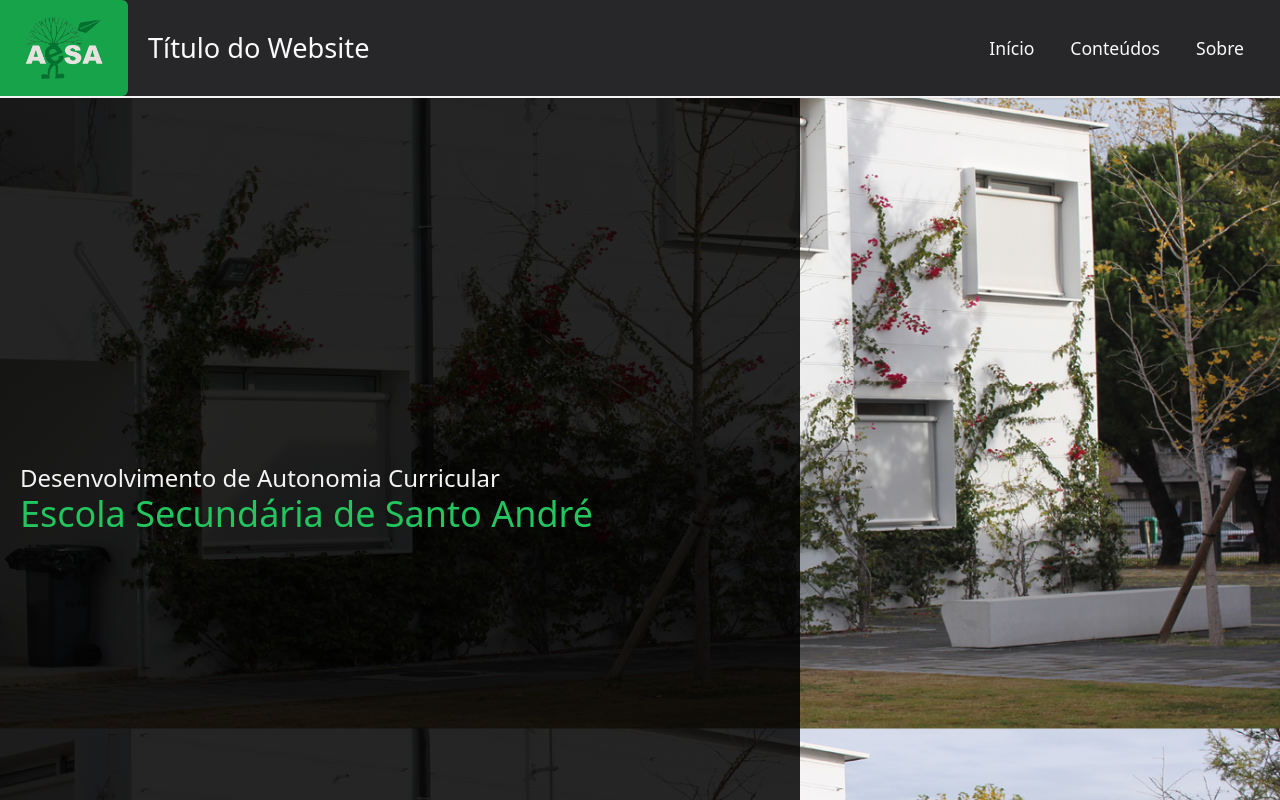
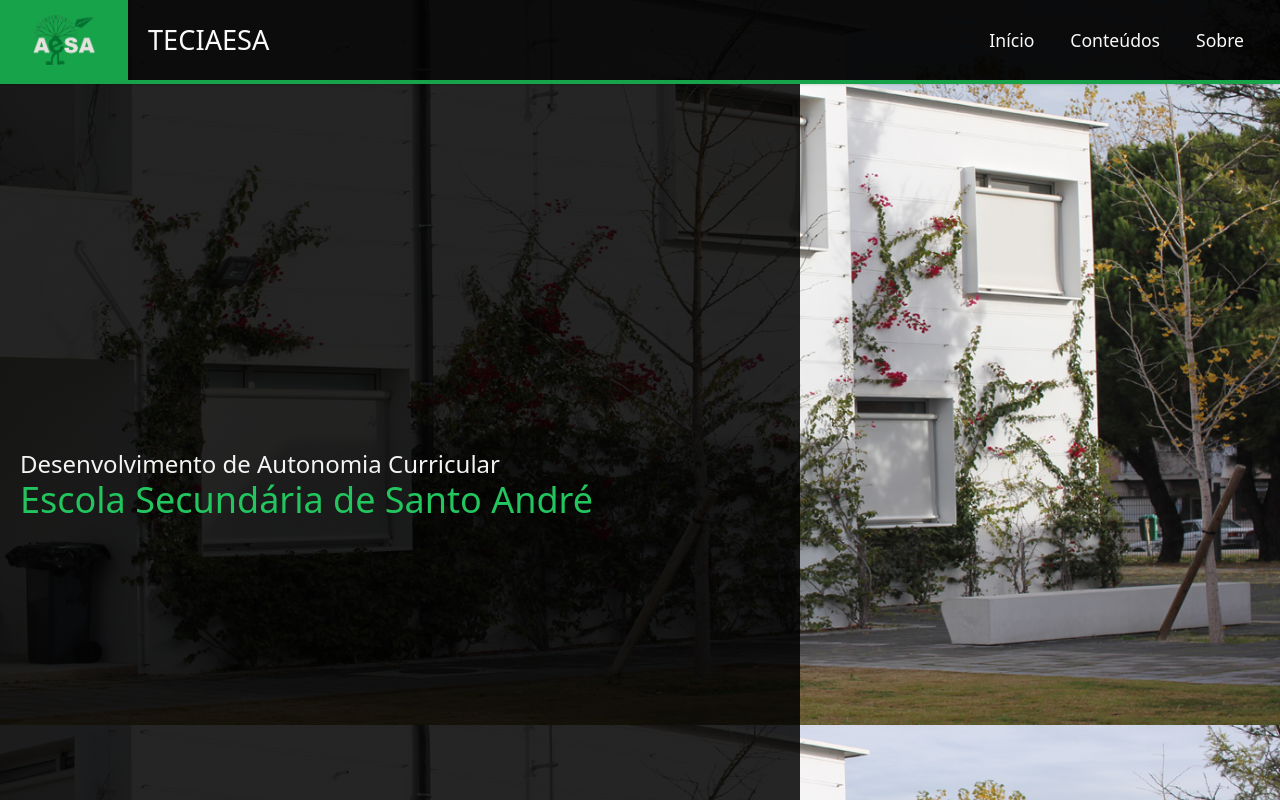
Before and after one commit to OVasconceloss/dac-website-23-24, a React (Vite) app: page / in a window 1280 px wide. Shown: the top 800 px of the page. Built offline with nearby package versions, Linux system fonts and the light colour scheme.

Commit message:
:sparkles: feat: change the header elements

```diff
--- a/src/components/header/header.jsx
+++ b/src/components/header/header.jsx
@@ -3,16 +3,16 @@
 
 export const Header = () => {
   return (
-    <header className='pr-5 flex items-center justify-between border-b-2 border-zinc-100 bg-zinc-800 shadow'>
+    <header className='pr-5 flex items-center justify-between bg-light_black_two border-b-4 border-green-600 shadow'>
       <div className='flex items-center space-x-5'>
-        <div className="flex items-center justify-center w-[8rem] bg-green-600 rounded-r-md">
+        <div className="flex items-center justify-center w-[8rem] bg-green-600">
           <img
             src={schoolLogo}
             alt="School Logo"
-            className="object-scale-down max-h-full w-24 h-24 p-2 rounded-r-md"
+            className="object-scale-down max-h-full w-20 h-20 p-2 rounded-r-md"
           />
         </div>
-        <h1 className="text-[1.7rem] text-zinc-50">Título do Website</h1>
+        <h1 className="text-[1.7rem] text-zinc-50">TECIAESA</h1>
       </div>
         <nav id='header-menu' className='px-2 space-x-5'>
           <a
@@ -24,7 +24,7 @@
             className='p-2 text-[1.1rem] border-b-2 border-transparent text-zinc-50
             transition ease-linear hover:border-green-600 hover:text-green-600'>Conteúdos</a>
           <a
-            href="#"
+            href="/aboutus"
             className='p-2 text-[1.1rem] border-b-2 border-transparent text-zinc-50
             transition ease-linear hover:border-green-600 hover:text-green-600'>Sobre</a>
         </nav>
```
